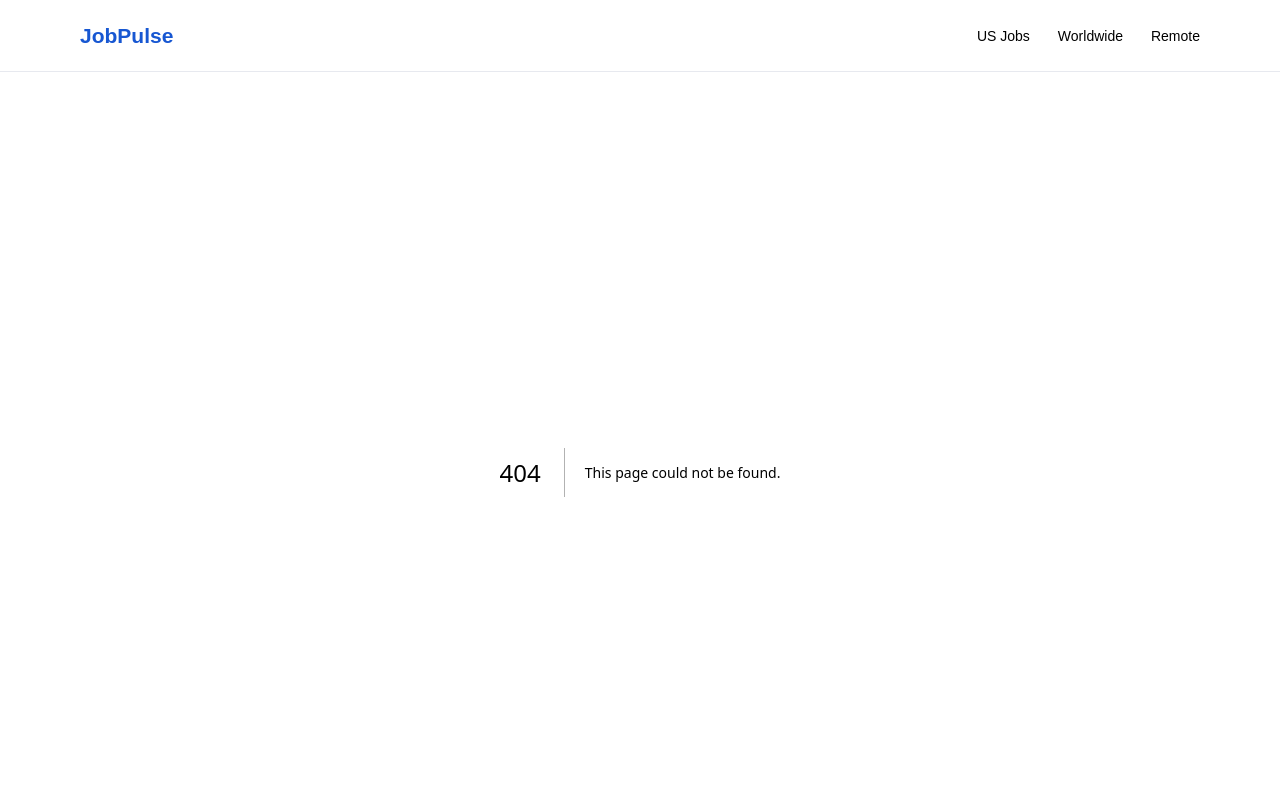
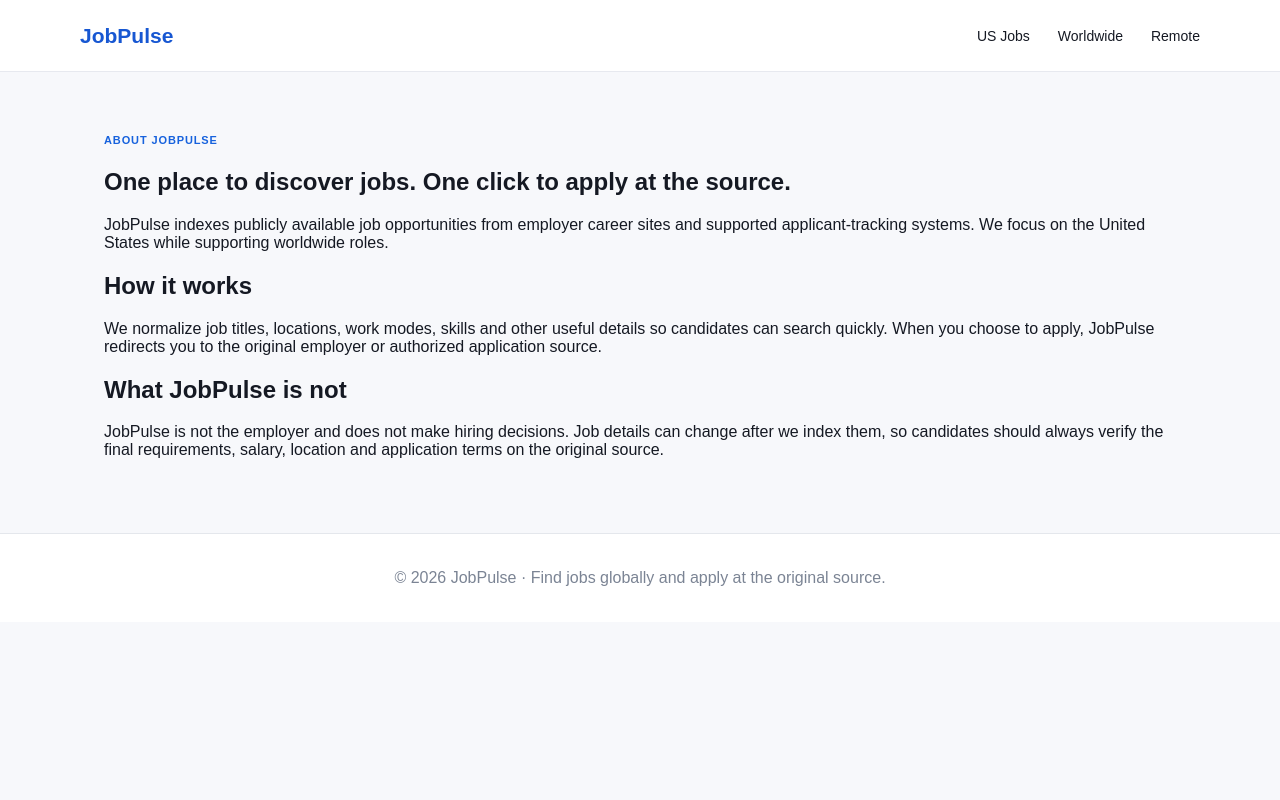
Before and after one commit to goldi-syne/job-aggregator, a Next.js app: page /about in a window 1280 px wide. Before the commit this address had no page. Shown: the top 800 px of the page. Built offline with nearby package versions, Linux system fonts and the light colour scheme.

Commit message:
Add about page

```diff
--- /dev/null
+++ b/app/about/page.tsx
@@ -0,0 +1,15 @@
+import type { Metadata } from 'next';
+
+export const metadata: Metadata = { title: 'About JobPulse' };
+
+export default function AboutPage() {
+  return <section className="wrap contentPage">
+    <span className="eyebrow">ABOUT JOBPULSE</span>
+    <h1>One place to discover jobs. One click to apply at the source.</h1>
+    <p>JobPulse indexes publicly available job opportunities from employer career sites and supported applicant-tracking systems. We focus on the United States while supporting worldwide roles.</p>
+    <h2>How it works</h2>
+    <p>We normalize job titles, locations, work modes, skills and other useful details so candidates can search quickly. When you choose to apply, JobPulse redirects you to the original employer or authorized application source.</p>
+    <h2>What JobPulse is not</h2>
+    <p>JobPulse is not the employer and does not make hiring decisions. Job details can change after we index them, so candidates should always verify the final requirements, salary, location and application terms on the original source.</p>
+  </section>;
+}
```
